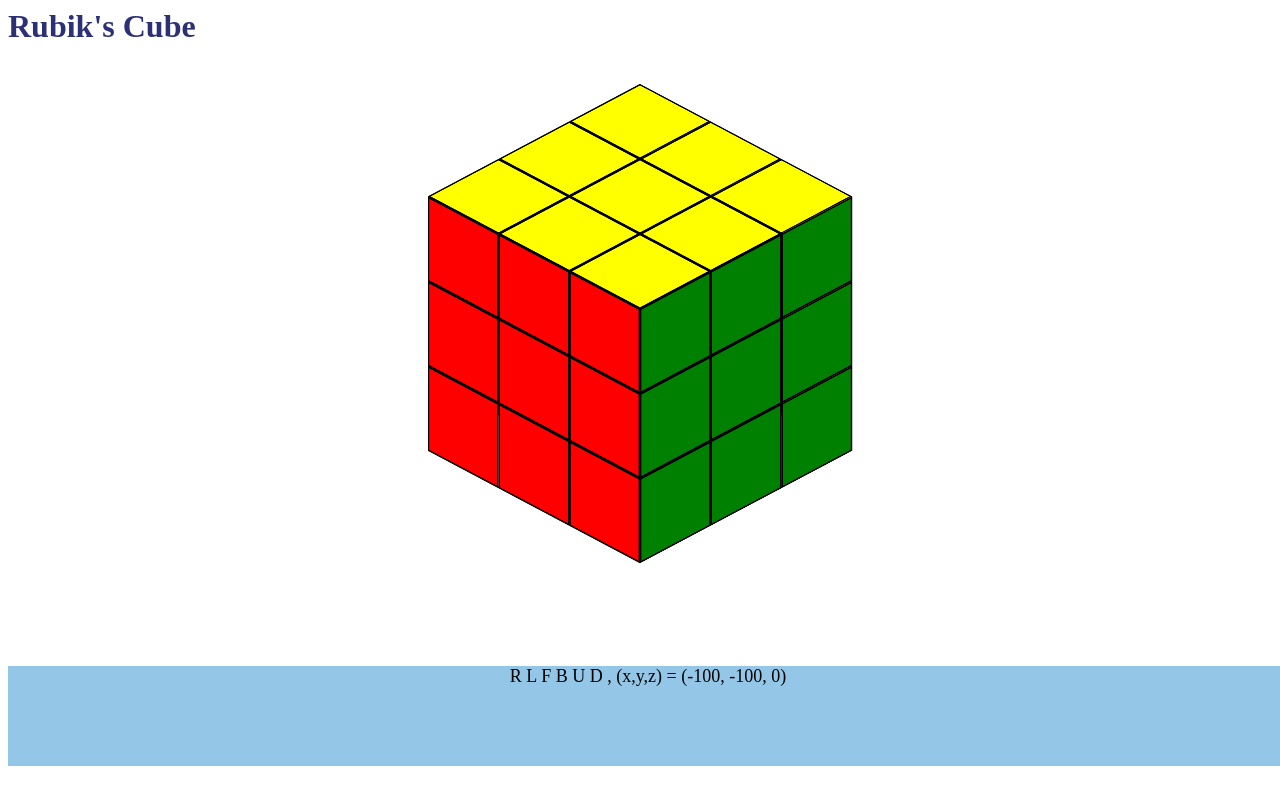
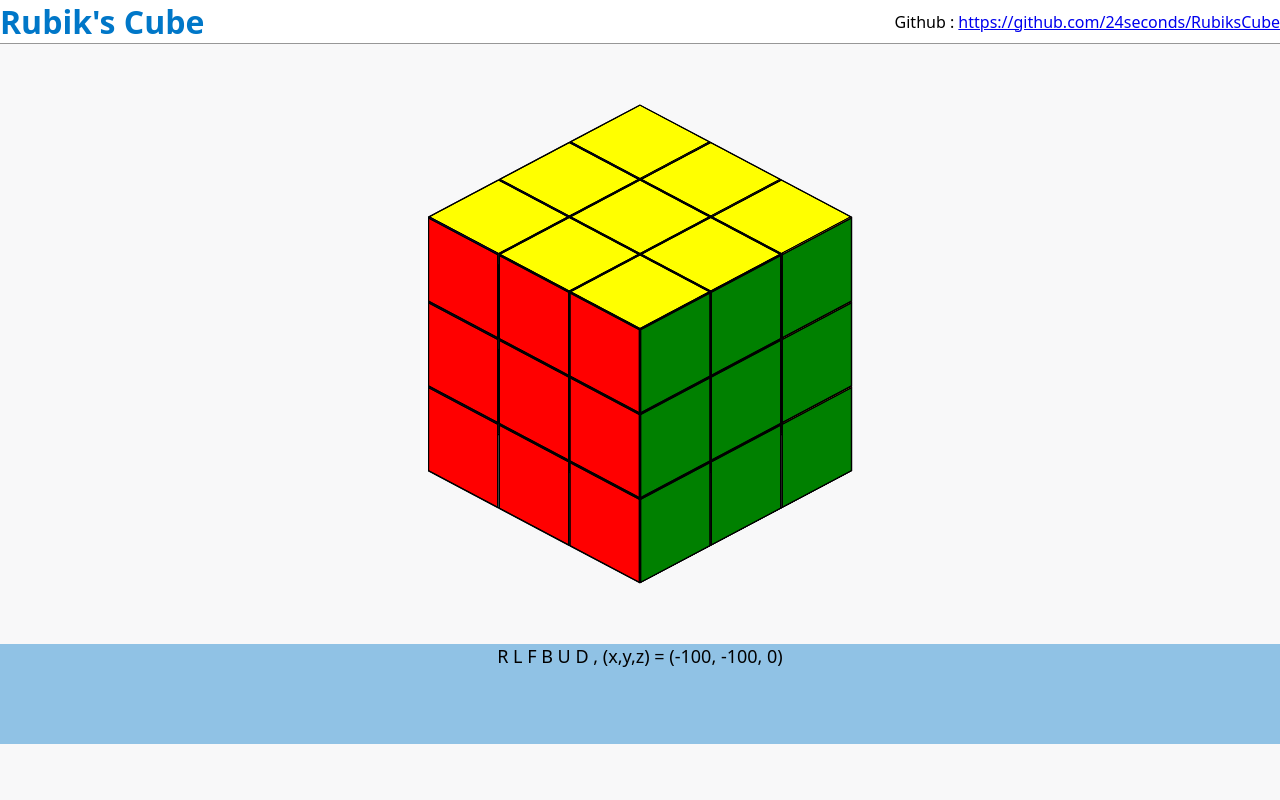
Before and after one commit to 24seconds/RubiksCube, a website built with webpack: page src/index.html in a window 1280 px wide. Built offline with nearby package versions, Linux system fonts and the light colour scheme; what cubejs, quaternion would draw is missing.

Commit message:
Make Header to look good

```diff
--- a/src/index.html
+++ b/src/index.html
@@ -5,9 +5,15 @@
     <meta charset="utf-8" />
 </head>
 <body>
+  <div class='header'>
     <h1> Rubik's Cube </h1>
-    <div class="buffer">
+    <div>
+      Github :
+      <a href="https://github.com/24seconds/RubiksCube">
+        https://github.com/24seconds/RubiksCube
+      </a>
     </div>
+  </div>
 </body>
 
 </html>
--- a/src/style.css
+++ b/src/style.css
@@ -4,24 +4,34 @@
     --piece-length: 100px;
 }
 
-h1 {
-    color: rgb(44, 48, 116);
+body {
+  font-family: "Noto Sans", "Noto Sans CJK KR", sans-serif;
+  background-color: #f8f8f9;
+  margin: 0 0 0 0;
 }
 
-.buffer {
-  height: 100px;
+h1 {
+    color: #0077C8;
+    margin: 0 0 0 0;
+}
+
+.header {
+  display: flex;
+  justify-content: space-between;
+  align-items: center;
+  border-bottom: solid 1px #979797;
+  background-color: white;
 }
 
 .cube-container {
   width: 100%;
   height: 400px;
-  margin: 0 0 100px 0;
+  margin: 100px 0 100px 0;
 
   display: flex;
   justify-content: center;
 
   transform-style: preserve-3d;
-  transform: rotate3d(1, 0, 0, -32deg) rotate3d(0, 1, 0, 45deg);
 }
 
 .cube-canvas {
@@ -29,9 +39,11 @@ h1 {
   height: 300px;
   position: relative;
   transform-style: preserve-3d;
+  transform: rotate3d(1, 0, 0, -32deg) rotate3d(0, 1, 0, 45deg);
   display: flex;
   justify-content: center;
   align-items: center;
+  padding: 50px 0px 50px 0px;
 }
 
 .wrapper {
```
